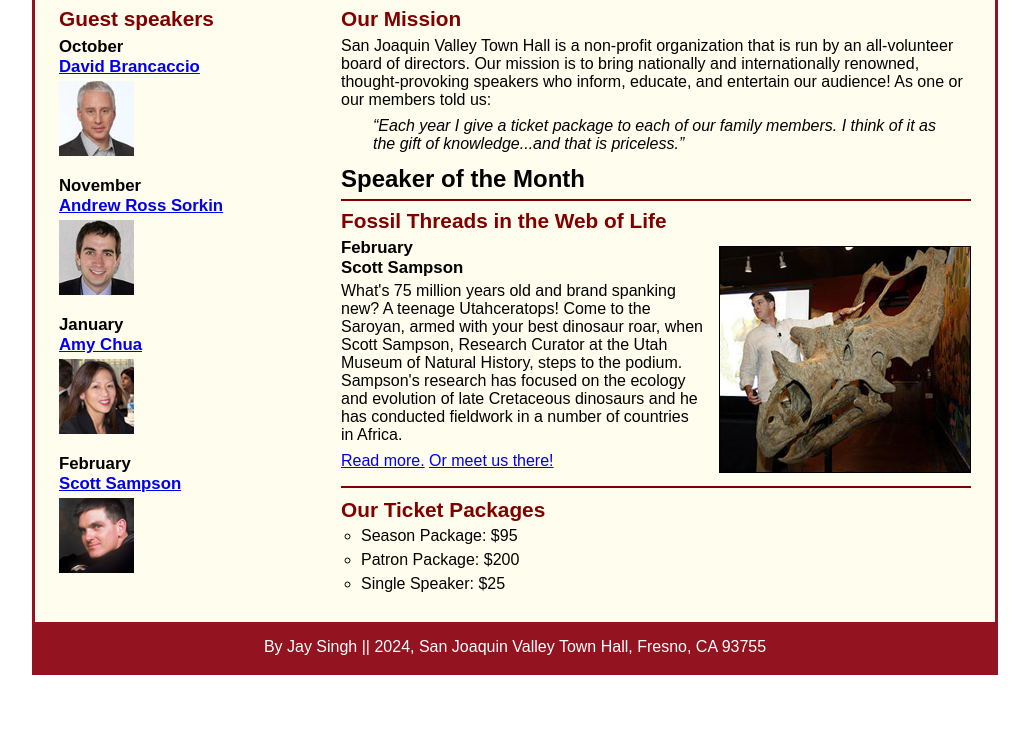
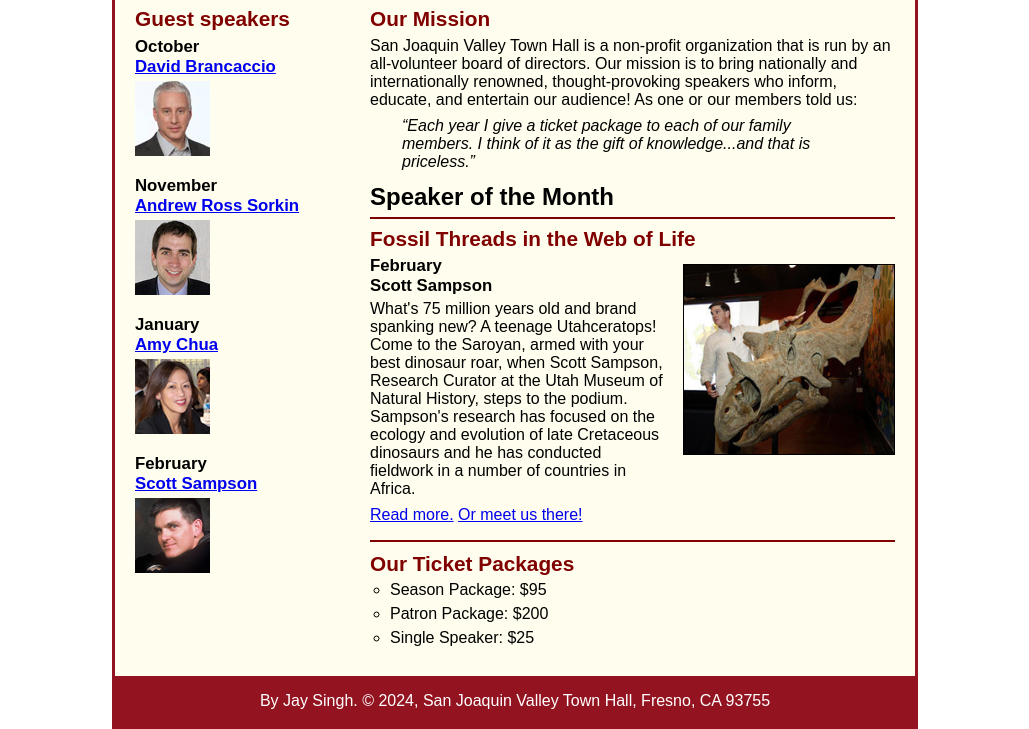
Before and after one commit to gsinghjay/A11, a plain HTML site: page index.html in a window 1280 px wide. Shown: the part 176-905 px from the top of the page, without its empty margins (125-1154 px from the left). Before the commit the page ends 851 px from the top, so only its background shows below. Drawn offline with nearby package versions, Linux system fonts and the light colour scheme; some packages are replaced by stand-ins of ours; a script that the page names is missing.

Commit message:
updated footer and CSS

```diff
--- a/index.html
+++ b/index.html
@@ -87,7 +87,7 @@
 		</aside>
 	</main>
 	<footer>
-		<p>By Jay Singh || 2024, San Joaquin Valley Town Hall, Fresno, CA 93755</p>
+		<p>By Jay Singh. © 2024, San Joaquin Valley Town Hall, Fresno, CA 93755</p>
 	</footer>
 </body>
 </html>
--- a/styles/c8_main.css
+++ b/styles/c8_main.css
@@ -9,7 +9,7 @@ body {
 	font-family: Arial, Helvetica, sans-serif;
     font-size: 100%;
     width: 98%;
-	max-width: 960px;
+	max-width: 800px;
     margin: 0 auto;
     border: 3px solid #931420;
     background-color: #fffded;
```
